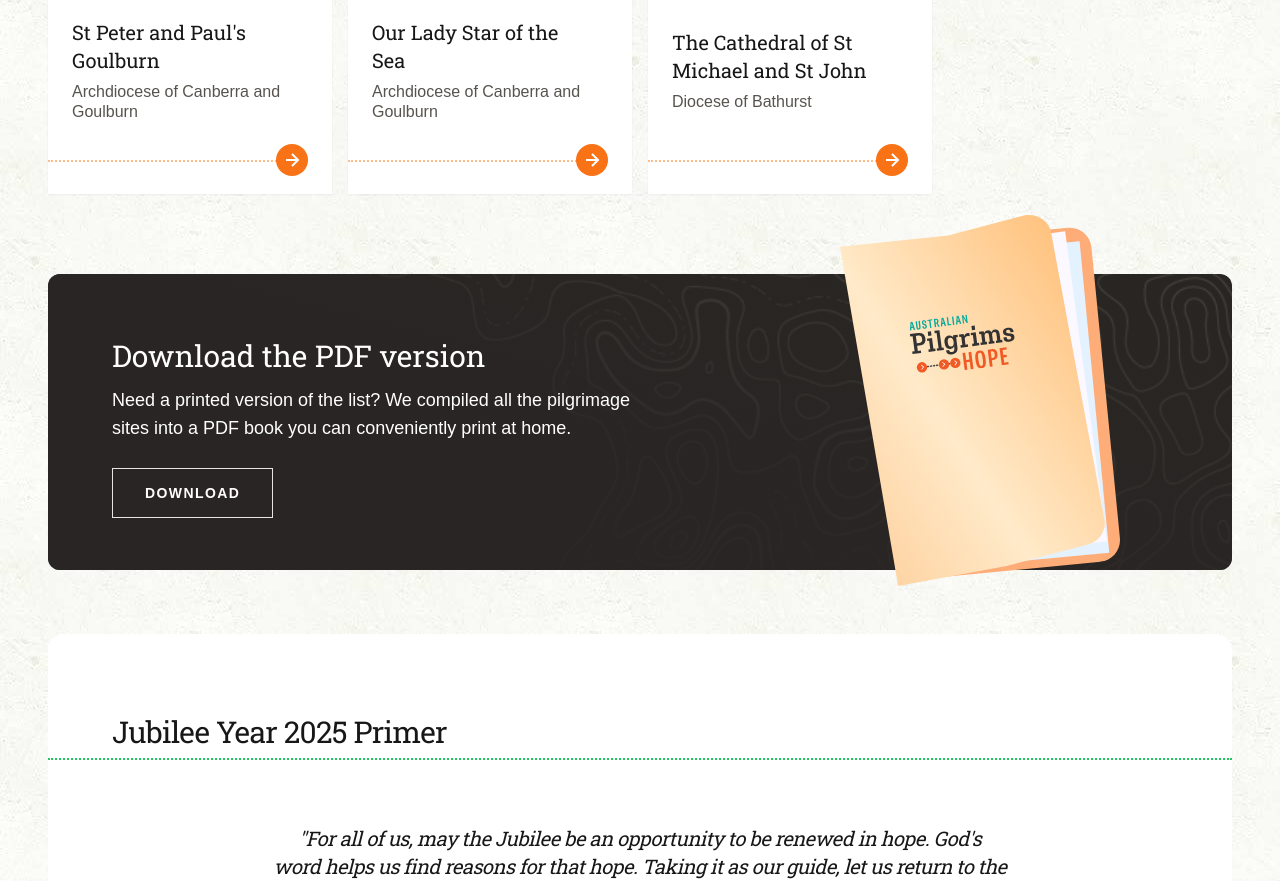
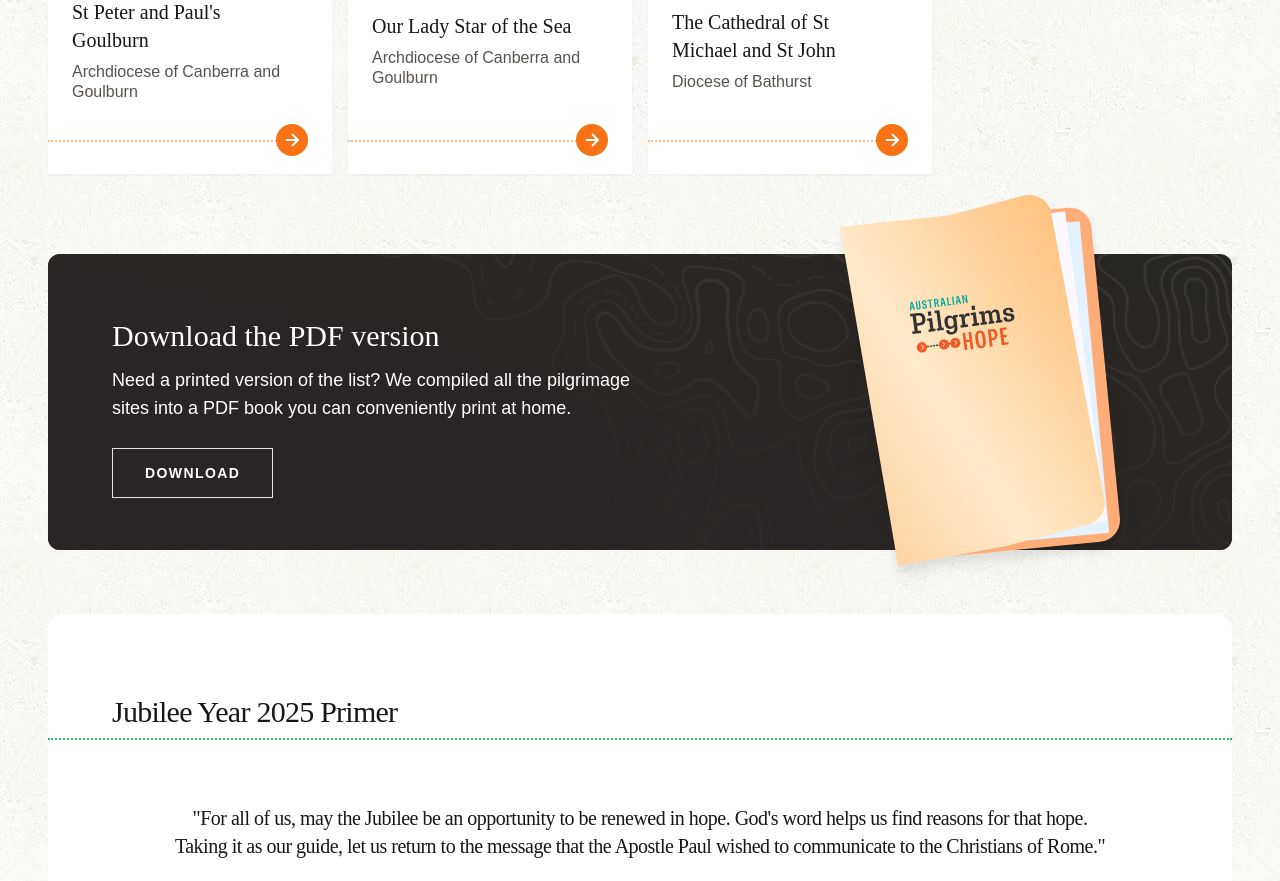
Before and after one commit to ryanmacalandag/pilgrims-of-hope, a Next.js app: page / in a window 1280 px wide. Shown: the part 897-1778 px from the top of the page. Built offline with nearby package versions, Linux system fonts and the light colour scheme.

Commit message:
optimizing, installing fontsource

```diff
--- a/app/_components/SiteCard.tsx
+++ b/app/_components/SiteCard.tsx
@@ -21,8 +21,8 @@ export default function SiteCard({ site }: SiteCardPropType) {
             <Image
               src={site!.image}
               alt={site!.name}
-              width={320}
-              height={180}
+              width={115}
+              height={169}
               className="w-full h-full object-cover hover:scale-105 transition duration-300"
             />
           </Link>
--- a/app/_components/SiteDetails.tsx
+++ b/app/_components/SiteDetails.tsx
@@ -77,7 +77,7 @@ export default async function SiteDetails({ site }: SiteDetailsPropsType) {
       </div>
       <div className="grid grid-cols-12 gap-4 pl-12 pr-0 sm:pr-6 py-4 sm:py-8">
         <div className="col-span-12 md:col-span-8">
-          <div className="my-2 flex flex-col gap-4 pr-8">
+          <div className="my-2 space-y-6 pr-8">
             {site.description.map((text, key) => {
               return (
                 <p
@@ -91,13 +91,13 @@ export default async function SiteDetails({ site }: SiteDetailsPropsType) {
           </div>
         </div>
         <div className="col-span-12 md:col-span-4 flex flex-col gap-6 text-stone-700">
-          <div className="*:border-b *:border-stone-400 *:border-dotted *:py-2">
+          <div className="divide-y divide-stone-400 divide-dotted *:py-2">
             <h4 className="text-xs text-teal-800 font-extrabold tracking-widest uppercase mt-2 sm:mt-0 flex items-center gap-2">
               <BiEnvelope size={16}></BiEnvelope> Address
             </h4>
             <p>{site!.street + ", " + site!.city + ", " + site!.state}</p>
           </div>
-          <div className="*:border-b *:border-stone-500 *:border-dotted *:py-2">
+          <div className="divide-y divide-stone-400 divide-dotted *:py-2">
             <h4 className="text-xs text-teal-800 font-extrabold tracking-widest uppercase mt-2 sm:mt-0 flex items-center gap-2">
               <BiPhone size={16}></BiPhone> Contact
             </h4>
--- a/app/_sections/BannerDownloadPDF.tsx
+++ b/app/_sections/BannerDownloadPDF.tsx
@@ -5,7 +5,7 @@ import Image from "next/image";
 export default function BannerDownloadPDF() {
   return (
     <section className="py-0">
-      <div className="group relative w-full max-w-screen-xl mx-auto px-0 sm:px-12 overflow-hidden sm:overflow-visible">
+      <div className="group relative w-full max-w-screen-xl mx-auto px-0 sm:px-12">
         <div className="relative flex md:flex-row flex-col justify-between items-start md:items-center gap-10 text-white bg-gradient-to-tr from-stone-800 via-stone-800/80 to-transparent rounded-none sm:rounded-xl px-10 sm:px-12 lg:px-16 py-16 my-8 lg:my-16 group-hover:shadow-xl group-hover:brightness-125 overflow-hidden transition duration-300">
           <div className="w-full flex flex-col gap-3">
             <div className="w-full md:w-3/5 flex gap-2 items-center text-2xl md:text-3xl font-serif text-left md:text-balance">
@@ -35,13 +35,13 @@ export default function BannerDownloadPDF() {
             />
           </div>
         </div>
-        <div className="absolute bottom-0 sm:-bottom-3 md:-bottom-4 -right-16 sm:right-8 md:right-20 xl:right-40 scale-90 sm:scale-100 flex group-hover:rotate-6 group-hover:-translate-y-8 transition duration-300 overflow-hidden">
+        <div className="absolute bottom-0 sm:-bottom-3 md:-bottom-4 -right-16 sm:right-8 md:right-20 xl:right-40 scale-90 sm:scale-100 flex group-hover:rotate-6 group-hover:-translate-y-8 transition duration-300">
           <Image
             src="/components/pdf.svg"
             alt="pdf"
             width={280}
             height={300}
-            className=" scale-90 sm:scale-100"
+            className="drop-shadow-xl scale-90 sm:scale-100"
           />
         </div>
       </div>
--- a/app/_sections/JubileeMainTopics.tsx
+++ b/app/_sections/JubileeMainTopics.tsx
@@ -17,8 +17,8 @@ export default function JubileeMainTopics() {
           <Image
             src="/jubilee/jubilee-main-topic-1.jpg"
             alt="main topic 1"
-            width={1080}
-            height={720}
+            width={395}
+            height={148}
             className="absolute top-0 left-0 z-0 w-full h-full object-cover object-center group-hover:scale-105 transition duration-300"
           />
           <div className="absolute bottom-0 left-0 z-0 w-full h-2/3 bg-gradient-to-t from-black/80 via-black/40 to-transparent translate-y-full group-hover:translate-y-1 transition duration-300"></div>
--- a/app/_sections/PopeFrancisQuotes.tsx
+++ b/app/_sections/PopeFrancisQuotes.tsx
@@ -4,7 +4,7 @@ import Image from "next/image";
 export default function PopeFrancisQuotes() {
   return (
     <div className="flex flex-col gap-8 text-center py-8 md:py-10 lg:py-16">
-      <p className="w-full max-w-screen-lg mx-auto text-balance font-serif italic tracking-tight text-base md:text-xl px-6">
+      <p className="w-full max-w-screen-lg mx-auto text-balance font-serif tracking-tight text-base md:text-xl px-6">
         &quot;For all of us, may the Jubilee be an opportunity to be renewed in
         hope. God&apos;s word helps us find reasons for that hope. Taking it as
         our guide, let us return to the message that the Apostle Paul wished to
--- a/app/globals.css
+++ b/app/globals.css
@@ -1,6 +1,3 @@
-@import url("https://fonts.googleapis.com/css2?family=Roboto+Slab:wght@100..900&display=swap");
-/* @import url('https://fonts.googleapis.com/css2?family=Roboto:ital,wght@0,100;0,300;0,400;0,500;0,700;0,900;1,100;1,300;1,400;1,500;1,700;1,900&display=swap'); */
-
 @tailwind base;
 @tailwind components;
 @tailwind utilities;
@@ -9,8 +6,8 @@
   --background: #ffffff;
   --foreground: #171717;
 
-  --font-serif: "Roboto Slab", serif;
-  /* --font-sans: Roboto, sans-serif; */
+  --font-serif: "Roboto Slab Variable", serif;
+  --font-sans: "Noto Sans Variable", sans-serif;
 }
 
 /* @media (prefers-color-scheme: dark) {
@@ -23,5 +20,5 @@
 body {
   color: var(--foreground);
   background: var(--background);
-  font-family: Arial, Helvetica, sans-serif;
+  font-family: var(--font-sans), Arial, Helvetica, sans-serif;
 }
--- a/app/layout.tsx
+++ b/app/layout.tsx
@@ -1,17 +1,9 @@
 import type { Metadata } from "next";
-import localFont from "next/font/local";
 import "./globals.css";
-
-const geistSans = localFont({
-  src: "./fonts/GeistVF.woff",
-  variable: "--font-geist-sans",
-  weight: "100 900",
-});
-const geistMono = localFont({
-  src: "./fonts/GeistMonoVF.woff",
-  variable: "--font-geist-mono",
-  weight: "100 900",
-});
+//@fontscource
+// Supports weights 100-900
+import "@fontsource-variable/roboto-slab";
+import "@fontsource-variable/noto-sans";
 
 export const metadata: Metadata = {
   title: "Pilgrims of Hope",
@@ -24,12 +16,8 @@ export default function RootLayout({
   children: React.ReactNode;
 }>) {
   return (
-    <html lang="en">
-      <body
-        className={`${geistSans.variable} ${geistMono.variable} antialiased text-lg bg-shale`}
-      >
-        {children}
-      </body>
+    <html lang="en" className="scroll-smooth">
+      <body className={`antialiased text-lg bg-shale`}>{children}</body>
     </html>
   );
 }
--- a/package.json
+++ b/package.json
@@ -9,6 +9,8 @@
     "lint": "next lint"
   },
   "dependencies": {
+    "@fontsource-variable/noto-sans": "^5.1.0",
+    "@fontsource-variable/roboto-slab": "^5.1.0",
     "@headlessui/react": "^2.2.0",
     "next": "15.0.1",
     "react": "19.0.0-rc-69d4b800-20241021",
```
Also changed, not shown: app/fonts/RobotoSlab-VariableFont_wght.ttf (added), 1 other file (tests, documents, lock files or other folders).
